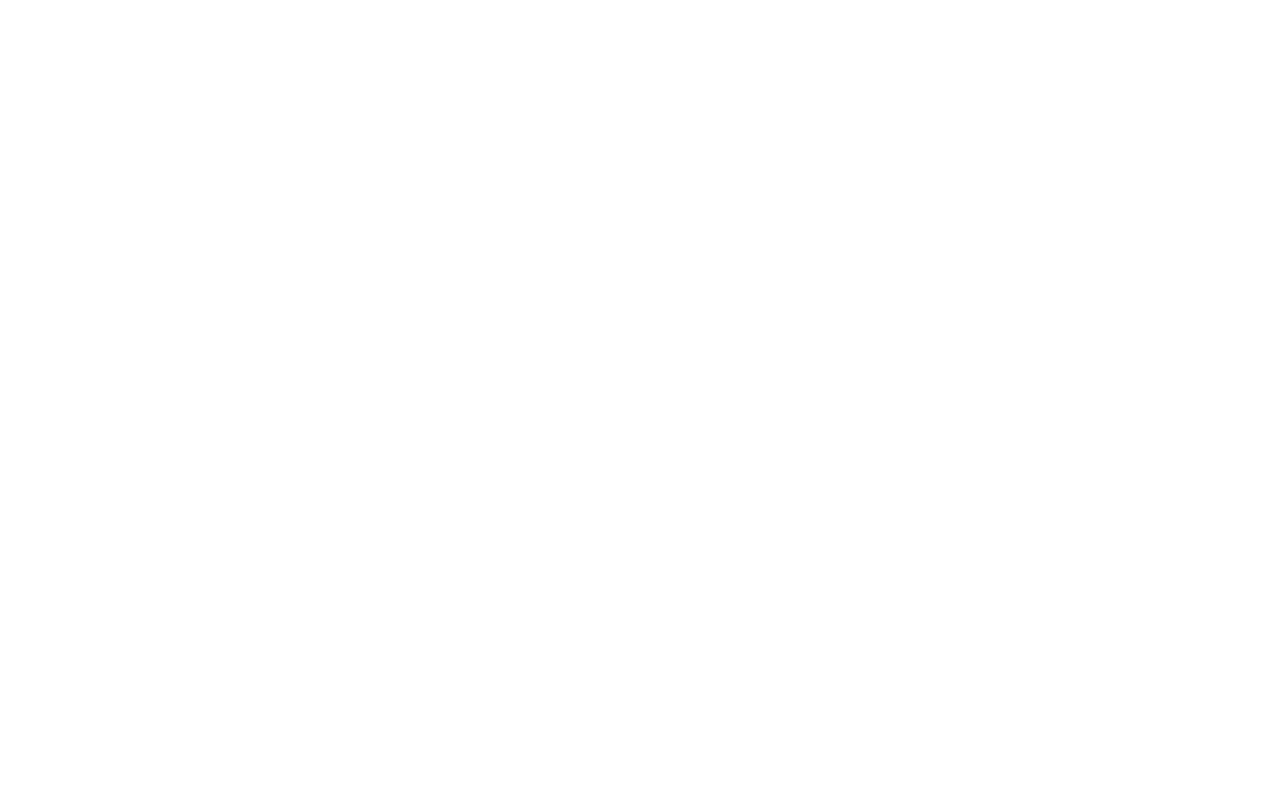
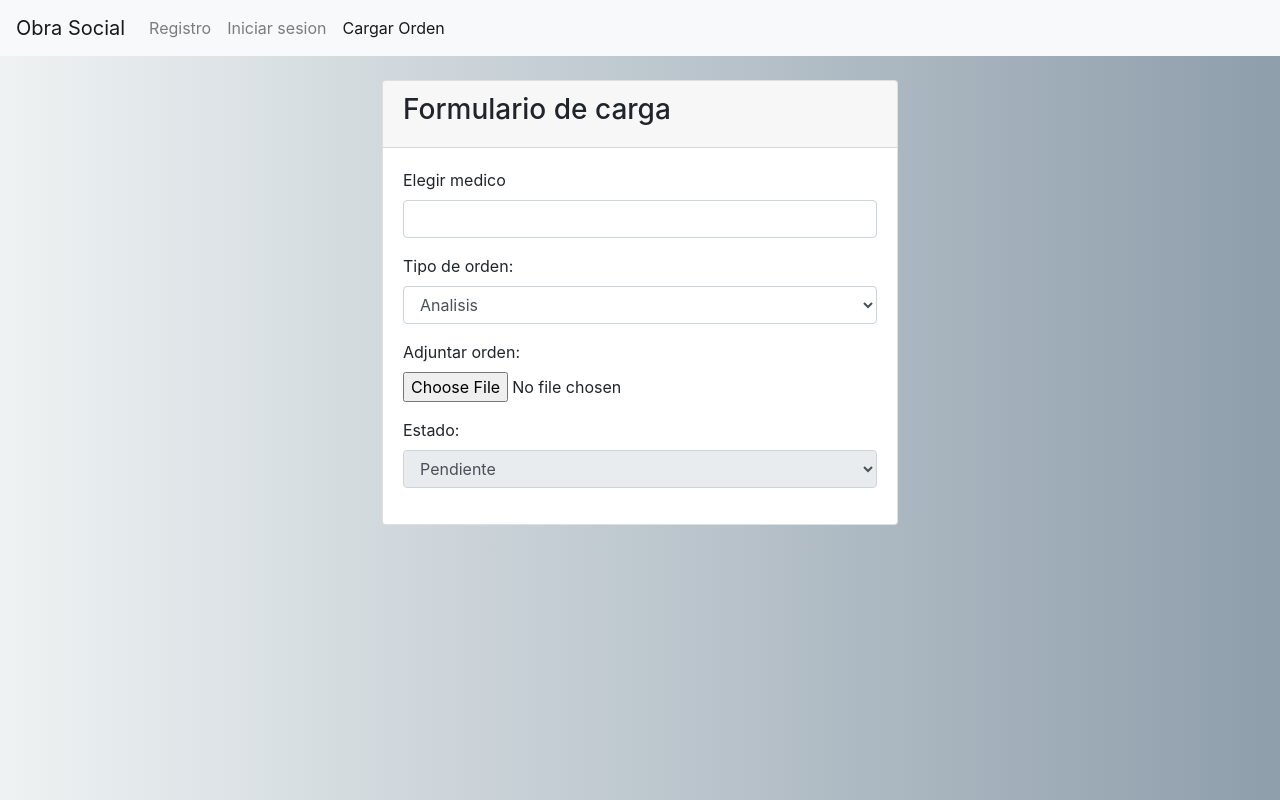
Before and after one commit to DiegoDelgado95/Grupo4_agiles, an Angular app in the folder frontend/: page /order in a window 1280 px wide. Built offline with nearby package versions, Linux system fonts and the light colour scheme.

Commit message:
Arreglo en Order component, agregado de estilos bootstrap, navigation href reemplazados por routerlink

```diff
--- a/frontend/src/app/components/navigation/navigation.component.html
+++ b/frontend/src/app/components/navigation/navigation.component.html
@@ -9,10 +9,10 @@
           <a class="nav-link" routerLink="/register" routerLinkActive="active">Registro</a>
         </li>
         <li class="nav-item">
-          <a class="nav-link" href="/login">Iniciar sesion</a>
+          <a class="nav-link" routerLink="/login" routerLinkActive="active">Iniciar sesion</a>
         </li>
         <li class="nav-item">
-          <a class="nav-link" href="/order">Cargar Orden</a>
+          <a class="nav-link" routerLink="/order" routerLinkActive="active">Cargar Orden</a>
         </li>
       </ul>
     </div>
--- a/frontend/src/app/components/order-form/order-form.component.html
+++ b/frontend/src/app/components/order-form/order-form.component.html
@@ -1,22 +1,36 @@
-
-<label>Formulario de carga </label>
-</br>
+<div class="col-md-6 offset-md-3">
+    <div class="card">
+        <div class="card-header">
+            <h3>Formulario de carga</h3>
+        </div>
+        <div class="card-body">
+            <form action="#">
+                <div class="form-group">
                     <label>Elegir medico</label>
-<input type="text">
-</br>
+                    <input type="text" class="form-control">
+                </div>
+                <div class="form-group">
                     <label>Tipo de orden:   </label>
-    <select>
+                    <select class="form-control">
                         <option value="analisis">Analisis</option>
                         <option value="medicamento">Medicamento</option>
                         <option value="tratamiento">Tratamiento</option>
                     </select>
-</br>
+                </div>
+                <div class="form-group">
                     <label>Adjuntar orden:   </label>
-<input type="file">
-</br>
+                    <br>
+                    <input type="file" class="">
+                </div>
+                <div class="form-group">
                     <label>Estado:  </label>
-    <select disabled="true">
+                    <select disabled="true" class="form-control">
                         <option value="pendiente">Pendiente</option>
                         <option value="aceptada">Aceptada</option>
                         <option value="rechazada">Rechazada</option>
                     </select>
+                </div>
+            </form>
+        </div>
+    </div>
+</div>
```
Lines whose indentation alone changed are shown as unchanged.
